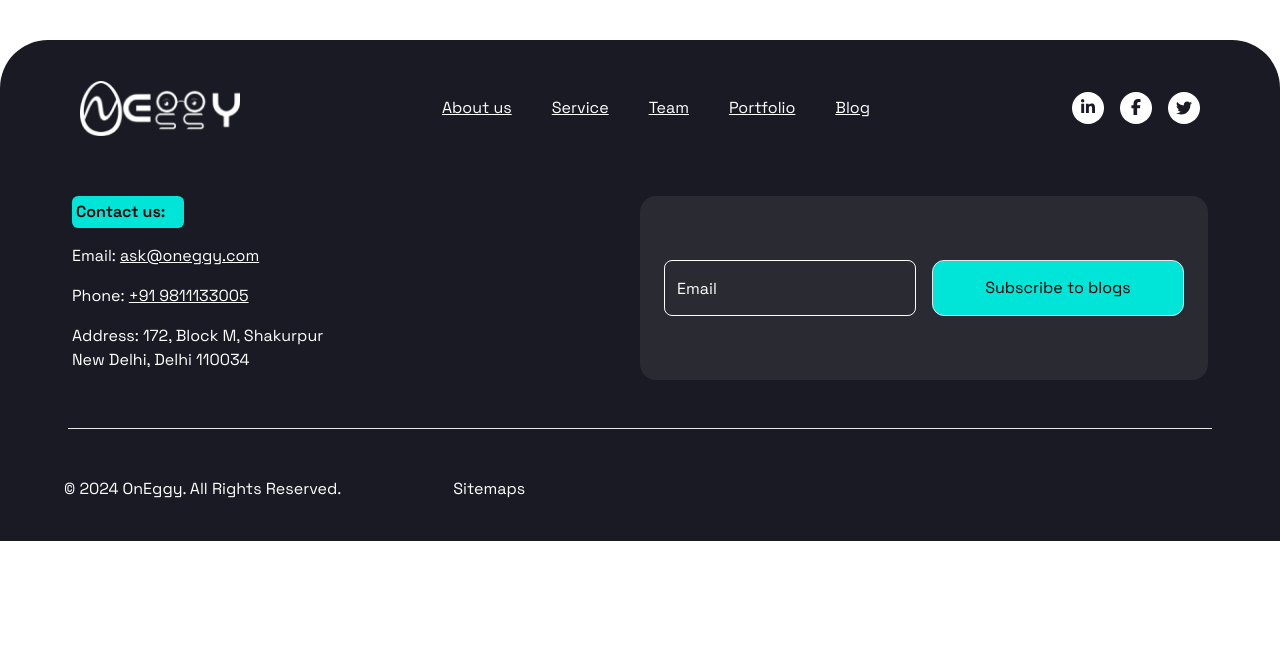
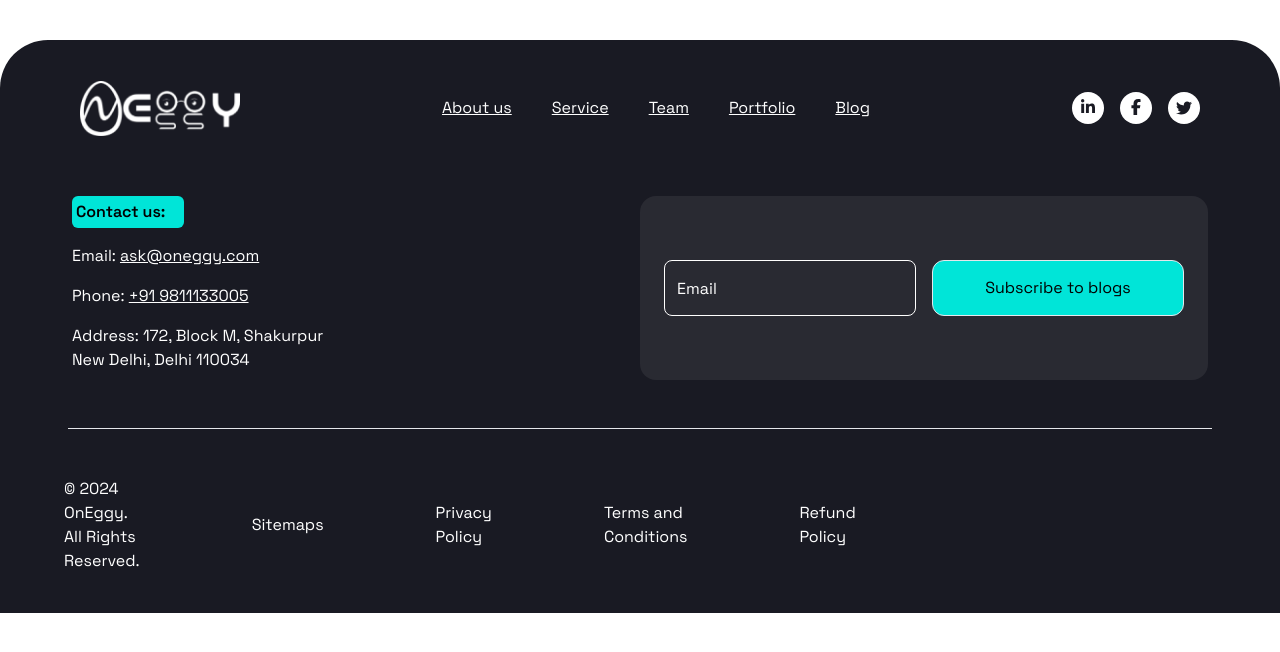
Before and after one commit to onEggy/OnEggyWeb, a Next.js app: page /components/footer in a window 1280 px wide. Shown: the top 652 px of the page. Built offline with nearby package versions, Linux system fonts and the light colour scheme.

Commit message:
Update footer.js

```diff
--- a/src/pages/components/footer.js
+++ b/src/pages/components/footer.js
@@ -114,6 +114,15 @@ const footer = () => {
         <a href="/sitemap" className="ml-28 ">
           Sitemaps
         </a>
+        <a href="/privacy-policy" className="ml-28 ">
+          Privacy Policy
+        </a>
+        <a href="/terms-and-conditions" className="ml-28 ">
+          Terms and Conditions
+        </a>
+        <a href="/refund-policy" className="ml-28 ">
+          Refund Policy
+        </a>
       </footer>
     </div>
     // </div>
```
